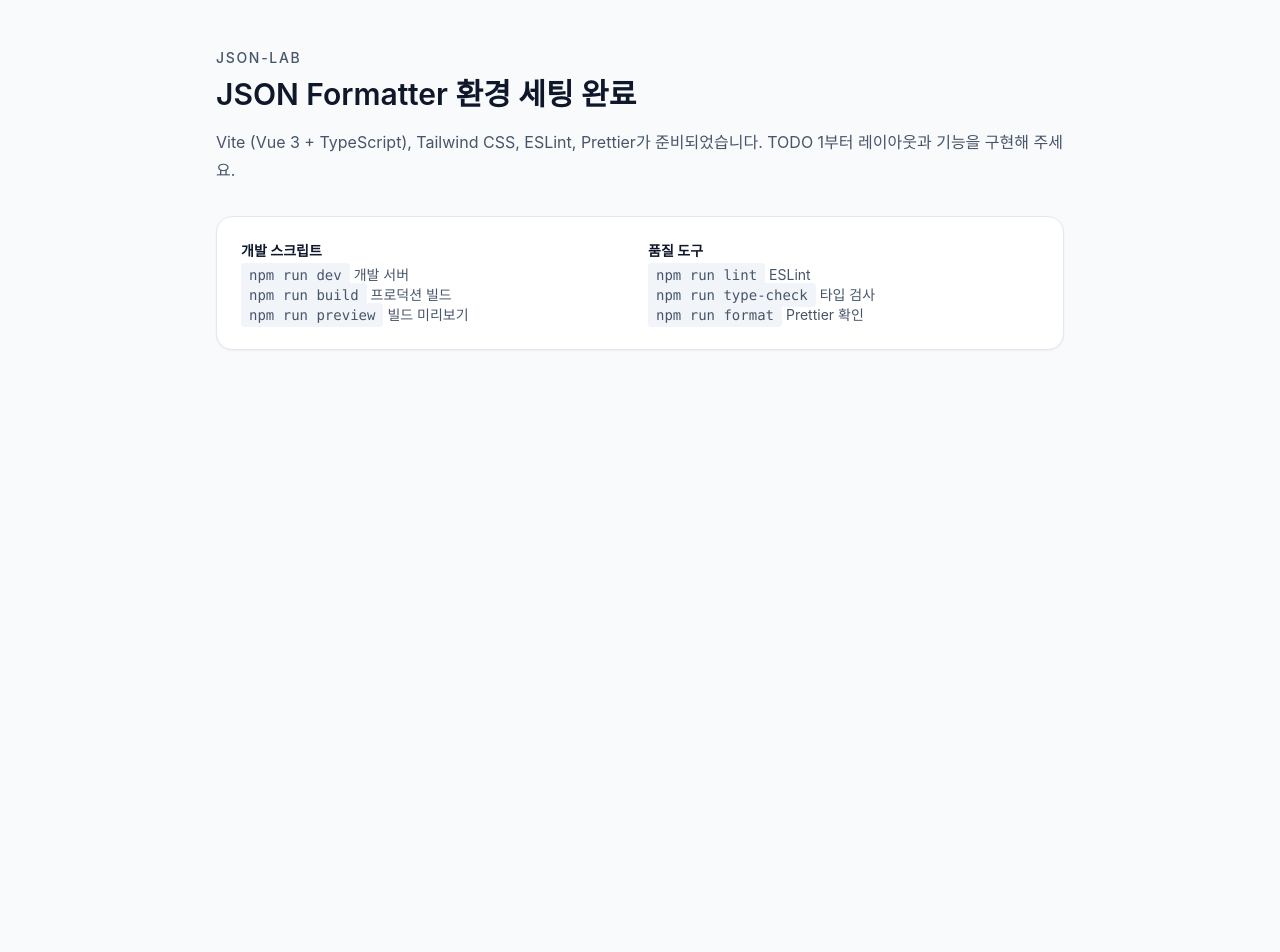
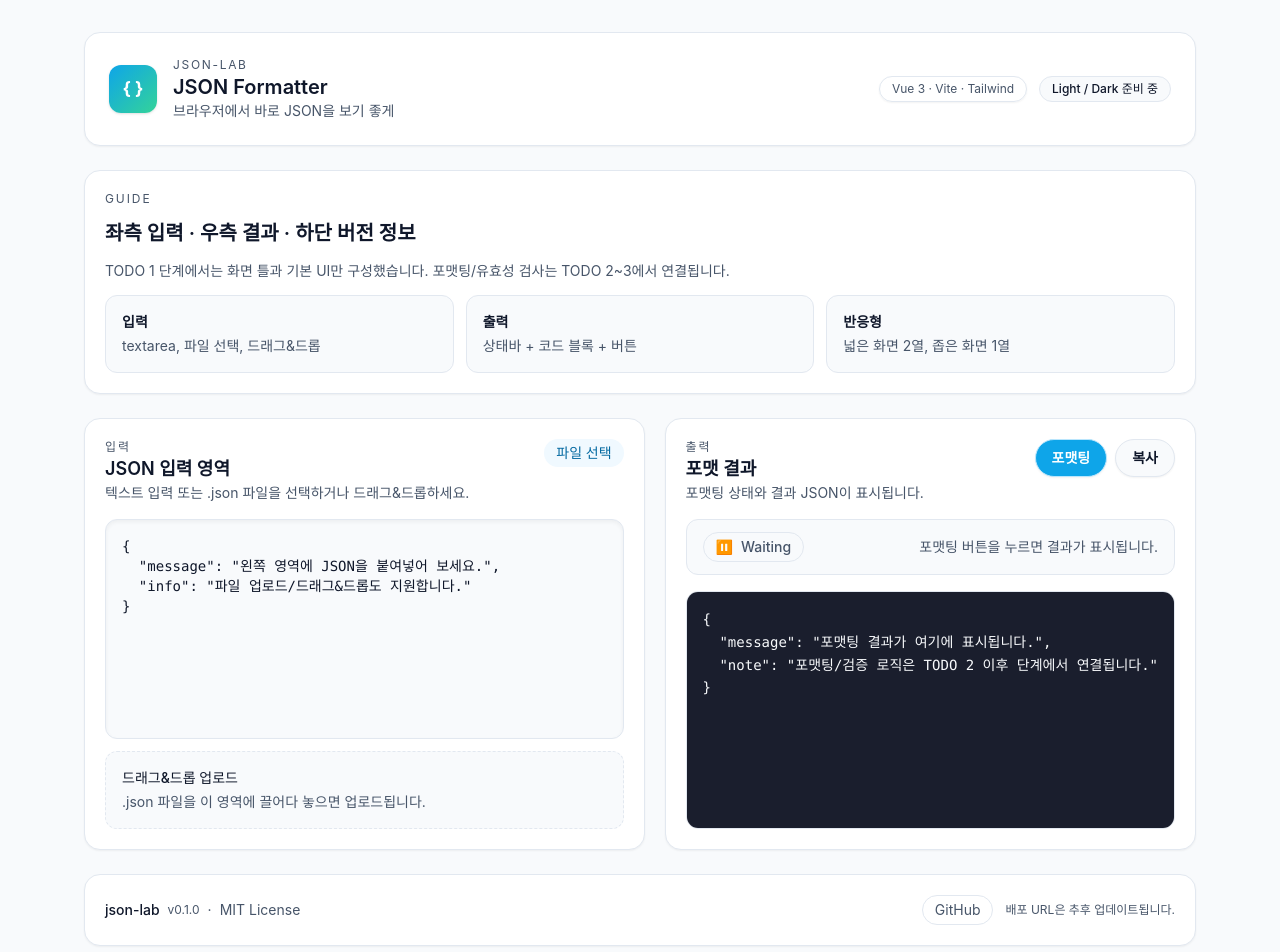
Before and after one commit to ilestri/json-lab, a Vue app: page / in a window 1280 px wide. Shown: the top 952 px of the page. Before the commit the page ends 800 px from the top, so only its background shows below. Built offline with nearby package versions, Linux system fonts and the light colour scheme.

Commit message:
feat: JSON 입력/출력 레이아웃 기본 틀 구현

```diff
--- a/src/App.vue
+++ b/src/App.vue
@@ -1,44 +1,90 @@
-<script setup lang="ts"></script>
+<script setup lang="ts">
+import { ref } from 'vue'
+
+import FooterBar from './components/FooterBar.vue'
+import HeaderBar from './components/HeaderBar.vue'
+import JsonInputPanel from './components/JsonInputPanel.vue'
+import JsonOutputPanel from './components/JsonOutputPanel.vue'
+
+type Status = 'idle' | 'valid' | 'invalid'
+
+const rawInput = ref(`{
+  "message": "왼쪽 영역에 JSON을 붙여넣어 보세요.",
+  "info": "파일 업로드/드래그&드롭도 지원합니다."
+}`)
+
+const formattedPreview = ref<string>(
+  `{
+  "message": "포맷팅 결과가 여기에 표시됩니다.",
+  "note": "포맷팅/검증 로직은 TODO 2 이후 단계에서 연결됩니다."
+}`
+)
+
+const status = ref<Status>('idle')
+const statusMessage = ref('포맷팅 버튼을 누르면 결과가 표시됩니다.')
+
+const handleFormat = () => {
+  status.value = 'valid'
+  statusMessage.value = '포맷팅 로직은 다음 단계에서 연결됩니다.'
+}
+
+const handleCopy = () => {
+  statusMessage.value = '복사 기능은 결과 영역 구현 시 연결됩니다.'
+}
+</script>
 
 <template>
   <div class="min-h-screen bg-[var(--color-background)] text-[var(--color-text)]">
-    <div class="mx-auto max-w-4xl px-6 py-12">
-      <p class="text-sm font-medium uppercase tracking-[0.12em] text-[var(--color-muted)]">
-        json-lab
-      </p>
-      <h1 class="mt-2 text-3xl font-semibold text-[var(--color-heading)]">
-        JSON Formatter 환경 세팅 완료
-      </h1>
-      <p class="mt-4 text-base leading-7 text-[var(--color-muted)]">
-        Vite (Vue 3 + TypeScript), Tailwind CSS, ESLint, Prettier가 준비되었습니다. TODO 1부터
-        레이아웃과 기능을 구현해 주세요.
-      </p>
-      <div
-        class="mt-8 grid gap-4 rounded-2xl border border-[var(--color-border)] bg-[var(--color-surface)] p-6 shadow-sm sm:grid-cols-2"
+    <div class="mx-auto flex min-h-screen max-w-6xl flex-col gap-6 px-5 pb-12 pt-8">
+      <HeaderBar />
+
+      <section
+        class="rounded-2xl border border-[var(--color-border)] bg-[var(--color-surface)] p-5 shadow-sm"
       >
-        <div class="space-y-1">
-          <p class="text-sm font-semibold text-[var(--color-heading)]">개발 스크립트</p>
-          <ul class="text-sm text-[var(--color-muted)]">
-            <li><code class="rounded bg-slate-100 px-2 py-1">npm run dev</code> 개발 서버</li>
-            <li><code class="rounded bg-slate-100 px-2 py-1">npm run build</code> 프로덕션 빌드</li>
-            <li>
-              <code class="rounded bg-slate-100 px-2 py-1">npm run preview</code> 빌드 미리보기
-            </li>
-          </ul>
+        <div class="flex flex-col gap-3">
+          <p class="text-xs uppercase tracking-[0.16em] text-[var(--color-muted)]">Guide</p>
+          <h2 class="text-xl font-semibold text-[var(--color-heading)]">
+            좌측 입력 · 우측 결과 · 하단 버전 정보
+          </h2>
+          <p class="text-sm leading-6 text-[var(--color-muted)]">
+            TODO 1 단계에서는 화면 틀과 기본 UI만 구성했습니다. 포맷팅/유효성 검사는 TODO 2~3에서
+            연결됩니다.
+          </p>
+          <div class="grid gap-3 sm:grid-cols-3">
+            <div
+              class="rounded-xl border border-[var(--color-border)] bg-[var(--color-background)] p-4"
+            >
+              <p class="text-sm font-semibold text-[var(--color-heading)]">입력</p>
+              <p class="mt-1 text-sm text-[var(--color-muted)]">textarea, 파일 선택, 드래그&드롭</p>
+            </div>
+            <div
+              class="rounded-xl border border-[var(--color-border)] bg-[var(--color-background)] p-4"
+            >
+              <p class="text-sm font-semibold text-[var(--color-heading)]">출력</p>
+              <p class="mt-1 text-sm text-[var(--color-muted)]">상태바 + 코드 블록 + 버튼</p>
+            </div>
+            <div
+              class="rounded-xl border border-[var(--color-border)] bg-[var(--color-background)] p-4"
+            >
+              <p class="text-sm font-semibold text-[var(--color-heading)]">반응형</p>
+              <p class="mt-1 text-sm text-[var(--color-muted)]">넓은 화면 2열, 좁은 화면 1열</p>
+            </div>
+          </div>
         </div>
-        <div class="space-y-1">
-          <p class="text-sm font-semibold text-[var(--color-heading)]">품질 도구</p>
-          <ul class="text-sm text-[var(--color-muted)]">
-            <li><code class="rounded bg-slate-100 px-2 py-1">npm run lint</code> ESLint</li>
-            <li>
-              <code class="rounded bg-slate-100 px-2 py-1">npm run type-check</code> 타입 검사
-            </li>
-            <li>
-              <code class="rounded bg-slate-100 px-2 py-1">npm run format</code> Prettier 확인
-            </li>
-          </ul>
-        </div>
-      </div>
+      </section>
+
+      <section class="grid gap-5 lg:grid-cols-[1.08fr_1fr]">
+        <JsonInputPanel v-model="rawInput" />
+        <JsonOutputPanel
+          :formatted-value="formattedPreview"
+          :status="status"
+          :message="statusMessage"
+          @format="handleFormat"
+          @copy="handleCopy"
+        />
+      </section>
+
+      <FooterBar />
     </div>
   </div>
 </template>
--- /dev/null
+++ b/src/components/FooterBar.vue
@@ -0,0 +1,23 @@
+<template>
+  <footer
+    class="mt-auto flex flex-col gap-2 rounded-2xl border border-[var(--color-border)] bg-[var(--color-surface)] p-5 text-sm text-[var(--color-muted)] shadow-sm sm:flex-row sm:items-center sm:justify-between"
+  >
+    <div class="flex items-center gap-2">
+      <span class="font-medium text-[var(--color-heading)]">json-lab</span>
+      <span class="text-xs">v0.1.0</span>
+      <span aria-hidden="true">·</span>
+      <span>MIT License</span>
+    </div>
+    <div class="flex items-center gap-3">
+      <a
+        class="rounded-full border border-[var(--color-border)] px-3 py-1 transition hover:-translate-y-0.5 hover:shadow-sm"
+        href="https://github.com/"
+        target="_blank"
+        rel="noreferrer"
+      >
+        GitHub
+      </a>
+      <span class="text-xs text-[var(--color-muted)]">배포 URL은 추후 업데이트됩니다.</span>
+    </div>
+  </footer>
+</template>
--- /dev/null
+++ b/src/components/HeaderBar.vue
@@ -0,0 +1,33 @@
+<template>
+  <header
+    class="rounded-2xl border border-[var(--color-border)] bg-[var(--color-surface)] p-6 shadow-sm"
+  >
+    <div class="flex flex-wrap items-center justify-between gap-4">
+      <div class="flex items-center gap-4">
+        <div
+          class="flex h-12 w-12 items-center justify-center rounded-xl bg-gradient-to-br from-sky-500 to-emerald-400 text-lg font-bold text-white shadow"
+        >
+          { }
+        </div>
+        <div>
+          <p class="text-xs uppercase tracking-[0.14em] text-[var(--color-muted)]">json-lab</p>
+          <h1 class="text-xl font-semibold text-[var(--color-heading)]">JSON Formatter</h1>
+          <p class="text-sm text-[var(--color-muted)]">브라우저에서 바로 JSON을 보기 좋게</p>
+        </div>
+      </div>
+      <div class="flex items-center gap-3">
+        <span
+          class="rounded-full border border-[var(--color-border)] bg-white/70 px-3 py-1 text-xs text-[var(--color-muted)] shadow-sm"
+        >
+          Vue 3 · Vite · Tailwind
+        </span>
+        <button
+          type="button"
+          class="rounded-full border border-[var(--color-border)] bg-[var(--color-background)] px-3 py-1 text-xs font-medium text-[var(--color-heading)] transition hover:-translate-y-0.5 hover:shadow-sm"
+        >
+          Light / Dark 준비 중
+        </button>
+      </div>
+    </div>
+  </header>
+</template>
--- /dev/null
+++ b/src/components/JsonInputPanel.vue
@@ -0,0 +1,95 @@
+<script setup lang="ts">
+import { computed, ref } from 'vue'
+
+const props = defineProps<{
+  modelValue: string
+}>()
+
+const emit = defineEmits<{
+  (e: 'update:modelValue', value: string): void
+  (e: 'file-select', file: File | null): void
+  (e: 'file-drop', file: File | null): void
+}>()
+
+const isDragging = ref(false)
+
+const dropZoneClass = computed(() =>
+  isDragging.value
+    ? 'border-sky-400 bg-sky-50/60 dark:bg-sky-900/30'
+    : 'border-dashed border-[var(--color-border)]'
+)
+
+const onInput = (event: Event) => {
+  const target = event.target as HTMLTextAreaElement
+  emit('update:modelValue', target.value)
+}
+
+const onFileChange = (event: Event) => {
+  const target = event.target as HTMLInputElement
+  const file = target.files?.[0] ?? null
+  emit('file-select', file)
+}
+
+const onDragEnter = (event: DragEvent) => {
+  event.preventDefault()
+  isDragging.value = true
+}
+
+const onDragLeave = (event: DragEvent) => {
+  event.preventDefault()
+  isDragging.value = false
+}
+
+const onDrop = (event: DragEvent) => {
+  event.preventDefault()
+  isDragging.value = false
+  const file = event.dataTransfer?.files?.[0] ?? null
+  emit('file-drop', file)
+}
+</script>
+
+<template>
+  <section
+    class="flex h-full flex-col gap-4 rounded-2xl border border-[var(--color-border)] bg-[var(--color-surface)] p-5 shadow-sm"
+  >
+    <div class="flex items-start justify-between gap-3">
+      <div>
+        <p class="text-xs uppercase tracking-[0.16em] text-[var(--color-muted)]">입력</p>
+        <h2 class="text-lg font-semibold text-[var(--color-heading)]">JSON 입력 영역</h2>
+        <p class="text-sm text-[var(--color-muted)]">
+          텍스트 입력 또는 .json 파일을 선택하거나 드래그&드롭하세요.
+        </p>
+      </div>
+      <label
+        class="inline-flex cursor-pointer items-center gap-2 rounded-full bg-sky-50 px-3 py-1 text-xs font-medium text-sky-700 transition hover:-translate-y-0.5 hover:shadow-sm"
+      >
+        <input type="file" accept=".json,application/json" class="hidden" @change="onFileChange" />
+        <span class="text-sm">파일 선택</span>
+      </label>
+    </div>
+
+    <div class="flex flex-1 flex-col gap-3">
+      <textarea
+        :value="props.modelValue"
+        class="min-h-[220px] flex-1 resize-none rounded-xl border border-[var(--color-border)] bg-[var(--color-background)] p-4 font-mono text-sm text-[var(--color-heading)] shadow-inner outline-none transition focus:border-sky-400 focus:ring-2 focus:ring-sky-100"
+        placeholder="{ 'message': '여기에 JSON을 붙여넣어 주세요' }"
+        spellcheck="false"
+        @input="onInput"
+      />
+
+      <div
+        class="rounded-xl border bg-[var(--color-background)] p-4 text-sm transition"
+        :class="dropZoneClass"
+        @dragenter="onDragEnter"
+        @dragover.prevent
+        @dragleave="onDragLeave"
+        @drop="onDrop"
+      >
+        <p class="font-medium text-[var(--color-heading)]">드래그&드롭 업로드</p>
+        <p class="mt-1 text-[var(--color-muted)]">
+          .json 파일을 이 영역에 끌어다 놓으면 업로드됩니다.
+        </p>
+      </div>
+    </div>
+  </section>
+</template>
--- /dev/null
+++ b/src/components/JsonOutputPanel.vue
@@ -0,0 +1,93 @@
+<script setup lang="ts">
+import { computed } from 'vue'
+
+type Status = 'idle' | 'valid' | 'invalid'
+
+const props = withDefaults(
+  defineProps<{
+    formattedValue: string
+    status: Status
+    message?: string
+  }>(),
+  {
+    message: '포맷팅을 실행하면 상태가 표시됩니다.',
+  }
+)
+
+defineEmits<{
+  (e: 'format'): void
+  (e: 'copy'): void
+}>()
+
+const statusChip = computed(() => {
+  if (props.status === 'valid') {
+    return {
+      label: 'Valid JSON',
+      tone: 'text-emerald-700 bg-emerald-50 border-emerald-200',
+      icon: '✅',
+    }
+  }
+  if (props.status === 'invalid') {
+    return {
+      label: 'Invalid JSON',
+      tone: 'text-rose-700 bg-rose-50 border-rose-200',
+      icon: '❌',
+    }
+  }
+  return {
+    label: 'Waiting',
+    tone: 'text-slate-600 bg-slate-50 border-slate-200',
+    icon: '⏸️',
+  }
+})
+</script>
+
+<template>
+  <section
+    class="flex h-full flex-col gap-4 rounded-2xl border border-[var(--color-border)] bg-[var(--color-surface)] p-5 shadow-sm"
+  >
+    <div class="flex flex-wrap items-start justify-between gap-3">
+      <div>
+        <p class="text-xs uppercase tracking-[0.16em] text-[var(--color-muted)]">출력</p>
+        <h2 class="text-lg font-semibold text-[var(--color-heading)]">포맷 결과</h2>
+        <p class="text-sm text-[var(--color-muted)]">포맷팅 상태와 결과 JSON이 표시됩니다.</p>
+      </div>
+      <div class="flex items-center gap-2">
+        <button
+          type="button"
+          class="rounded-full border border-sky-200 bg-sky-500 px-4 py-2 text-sm font-semibold text-white shadow-sm transition hover:-translate-y-0.5 hover:shadow"
+          @click="$emit('format')"
+        >
+          포맷팅
+        </button>
+        <button
+          type="button"
+          class="rounded-full border border-[var(--color-border)] bg-[var(--color-background)] px-4 py-2 text-sm font-semibold text-[var(--color-heading)] shadow-sm transition hover:-translate-y-0.5 hover:shadow"
+          @click="$emit('copy')"
+        >
+          복사
+        </button>
+      </div>
+    </div>
+
+    <div
+      class="flex items-center justify-between rounded-xl border border-[var(--color-border)] bg-[var(--color-background)] px-4 py-3"
+    >
+      <div
+        class="inline-flex items-center gap-2 rounded-full border px-3 py-1 text-sm font-medium"
+        :class="statusChip.tone"
+      >
+        <span>{{ statusChip.icon }}</span>
+        <span>{{ statusChip.label }}</span>
+      </div>
+      <p class="text-sm text-[var(--color-muted)]">{{ props.message }}</p>
+    </div>
+
+    <div class="flex-1 overflow-hidden rounded-xl border border-[var(--color-border)]">
+      <pre
+        class="h-full max-h-[520px] whitespace-pre overflow-auto bg-slate-950/90 p-4 font-mono text-sm leading-relaxed text-slate-50"
+        >{{ props.formattedValue }}</pre
+      >
+    </div>
+  </section>
+</template>
```
Also changed, not shown: 1 other file (tests, documents, lock files or other folders).
